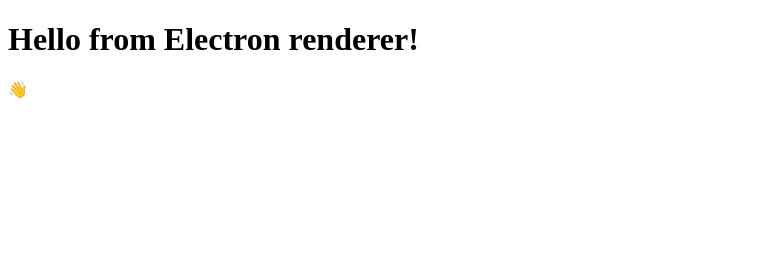
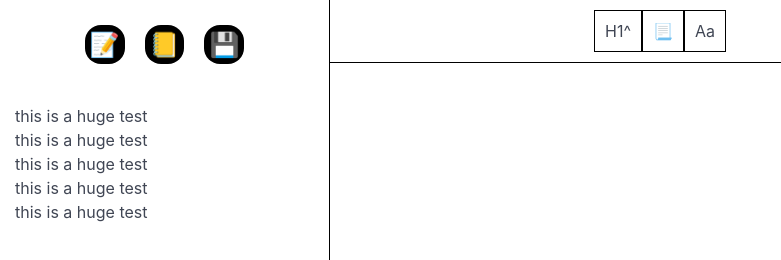
Before and after one commit to bigmacseth/-dev-notes, an Electron app: page index.html in a window 1000 px wide. Shown: the top 260 px of the page, without its empty margins (0-781 px from the left). Drawn offline with nearby package versions, Linux system fonts and the light colour scheme.

Commit message:
barebones html and css, just a base to work around

```diff
--- /dev/null
+++ b/index.css
@@ -0,0 +1,74 @@
+#whole {
+    display: flex;
+    flex-direction: row;
+}
+
+#topbar {
+    margin: 10px;
+    padding: 5px;
+
+    display: flex;
+    flex-direction: row;
+    flex-shrink: 1;
+
+    justify-content: center;
+
+}
+
+#topbar
+button {
+    background-color: black;
+    color: black;
+    border-radius: 1rem;
+    margin: 10px;
+    padding: 5px;
+    font-size: x-large;
+
+}
+
+#sidebar {
+    display: flex;
+    flex-direction: column;
+    border-right: black solid 1px;
+    height: 100vh;
+    width: 33vw;
+
+}
+
+#notebookViewer {
+    padding: 15px;
+}
+
+#mainpage {
+    display: flex;
+    flex-direction: column;
+    width: 66vw;
+    height: 100vh;
+}
+
+#textEditor {
+    width: 100%;
+    height: 100%;
+
+    padding: 10px;
+}
+
+#textEditor:focus {
+    border: none;
+    outline: none;
+}
+
+#textEditorMenu {
+    width: 100%;
+    height: fit-content;
+    border-bottom: black solid 1px ;
+    display: flex;
+    justify-content: center;
+    padding-bottom: 10px;
+    padding-top: 10px;
+}
+
+#textEditorMenu button {
+    padding: 10px;
+    border: black solid 1px;
+}
--- a/index.html
+++ b/index.html
@@ -2,10 +2,37 @@
 <html>
   <head>
     <title>Hello from Electron renderer!</title>
+    <link rel="stylesheet" href="https://cdn.jsdelivr.net/npm/bulma@1.0.4/css/bulma.min.css">
+    <link rel="stylesheet" href="index.css">
   </head>
   <body>
-    <h1>Hello from Electron renderer!</h1>
-    <p>👋</p>
-    <p id="info"></p>
+    <div id="whole">
+      <div id="sidebar">
+        <div id="topbar">
+          <button id="newNote">📝</button>
+          <button id="newNotebook">📒</button>
+          <button id="save">💾</button>
+        </div>
+        <div id="notebookViewer">
+          <p>this is a huge test</p>
+          <p>this is a huge test</p>
+          <p>this is a huge test</p>
+          <p>this is a huge test</p>
+          <p>this is a huge test</p>
+        </div>
+      </div>
+      <div id="mainpage">
+        <div id="textEditorMenu">
+          <button>H1^</button>
+          <button>📃</button>
+          <button>Aa</button>
+        </div>
+        <div id="textEditor" contenteditable="true" spellcheck="true">
+
+        </div>
+      </div>
+    </div>
+
   </body>
+  <script defer src="render.js"></script>
 </html>
--- a/main.js
+++ b/main.js
@@ -2,8 +2,8 @@
 
 const createWindow = () => {
   const win = new BrowserWindow({
-    width: 800,
-    height: 600
+    width: 1000,
+    height: 800
   })
 
   win.loadFile('index.html')
```
Also changed, not shown: render.js (added), 1 other file.
